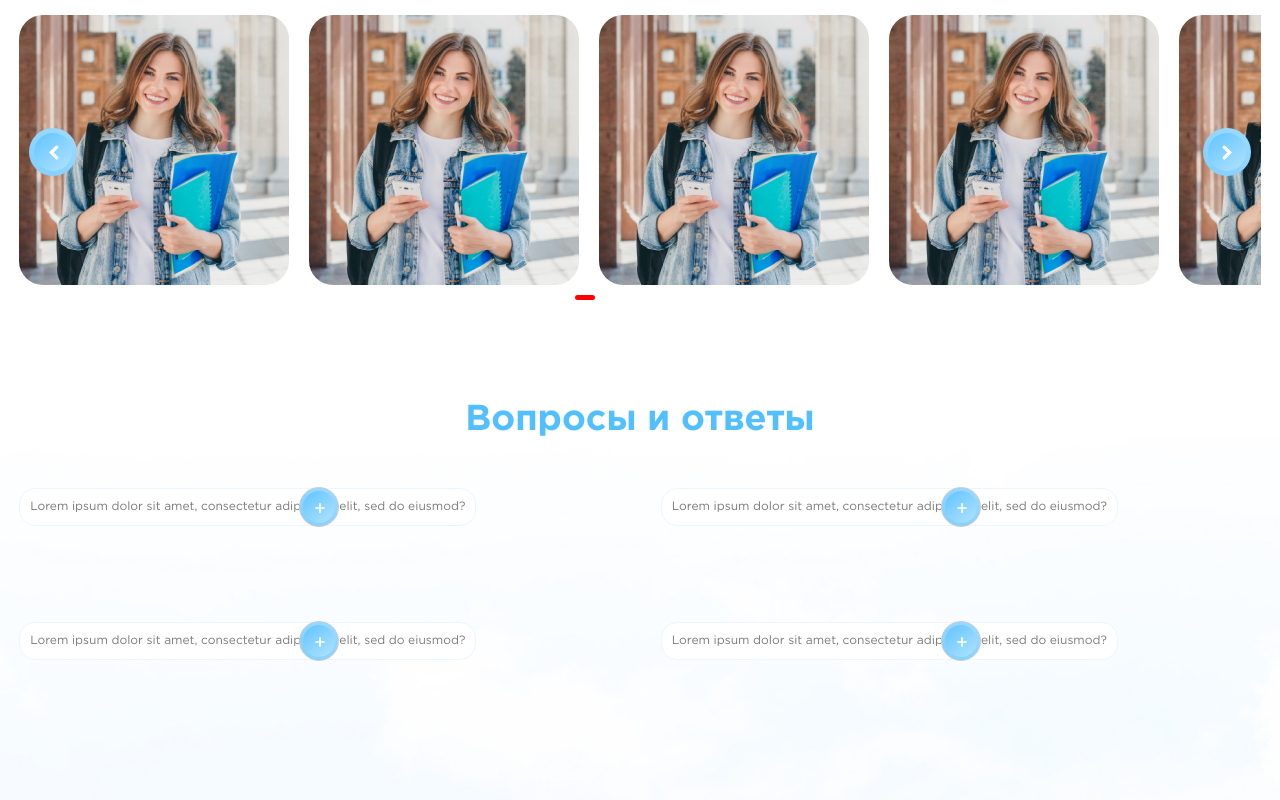
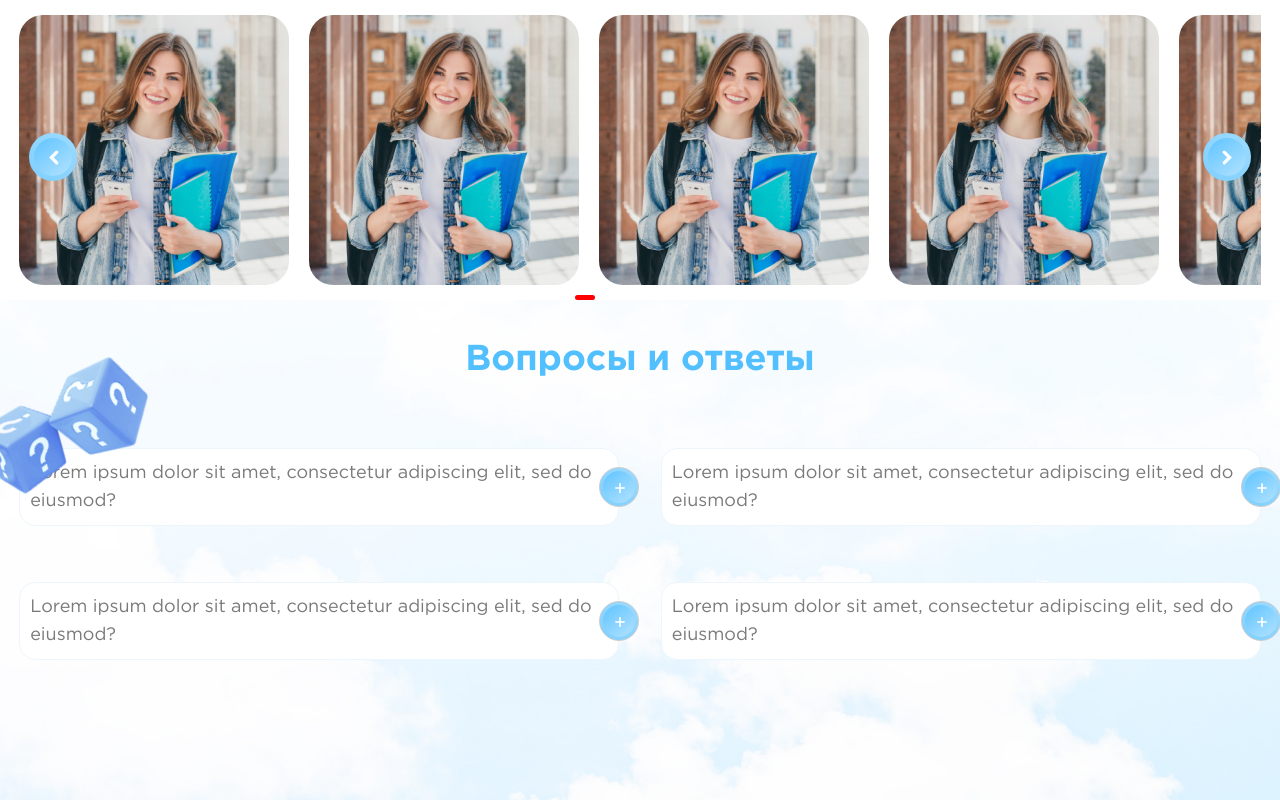
Before and after one commit to Deryjon/edu_lending_practice, a Vue app: page / in a window 1280 px wide. Shown: the part 2600-3400 px from the top of the page. Built offline with nearby package versions, Linux system fonts and the light colour scheme.

Commit message:
feat: finished question section (2023-06-27, 18:24)

```diff
--- a/src/pages/HomePage/components/AccardeonQuestions.vue
+++ b/src/pages/HomePage/components/AccardeonQuestions.vue
@@ -5,15 +5,15 @@
       :key="index"
       @click="toggleAccordion(index)"
       :class="{ active: activeIndex === index }"
-      class="accordion-item lg:mt-7 w-full md:w-[350px] lg:w-[600px] lg:h-[106px] h-[90px]"
+      class="accordion-item lg:mt-7 w-full md:w-[350px] lg:w-[600px] lg:h-[106px] h-[90px] "
       :style="{ height: activeIndex === index ? '316px' : '106px' }"
     >
       <div class="text flex items-center">
-        <div class="accordion-header text-gray rounded-2xl text-xs">
+        <div class="accordion-header text-gray rounded-2xl text-xs lg:text-lg">
           {{ item.title }}
         </div>
         <button
-          class="slider-control-2 slider-prev w-10 h-10 rounded-full border-none p-[3px] mt-10 absolute ml-[280px]"
+          class="slider-control-2 slider-prev w-10 h-10 rounded-full border-none p-[3px] mt-10 absolute ml-[280px] lg:ml-[580px]"
           v-if="activeIndex === index"
         >
           <div class="w-[32px] h-[32px] rounded-full border-none pl-3 pt-3">
@@ -26,7 +26,7 @@
         </button>
 
         <button
-          class="slider-control slider-prev w-10 h-10 rounded-full border-none p-[3px] mt-10 absolute ml-[280px]"
+          class="slider-control slider-prev w-10 h-10 rounded-full border-none p-[3px] mt-10 absolute ml-[280px] lg:ml-[580px]"
           v-else
         >
           <div class="w-[32px] h-[32px] rounded-full border-none pl-3 pt-3">
@@ -39,7 +39,7 @@
         </button>
       </div>
       <div
-        class="accordion-content rounded-2xl text-[10px]"
+        class="accordion-content rounded-2xl text-[10px] lg:text-[14px] text-gray"
         v-if="activeIndex === index"
       >
         {{ item.content }}
--- a/src/pages/HomePage/components/SliderStudents.vue
+++ b/src/pages/HomePage/components/SliderStudents.vue
@@ -1,6 +1,6 @@
 <template>
   <div
-    class="slider pb-[100px] w-full"
+    class="slider pb-[100px] lg:pb-0 w-full"
     ref="slider"
     @touchstart="onTouchStart"
     @touchend="onTouchEnd"
@@ -13,7 +13,7 @@
       ></div>
     </div>
     <button
-      class="slider-control slider-prev hidden lg:block w-12 h-12 rounded-full border-none mt-[-50px] lg:mt-[-5px] p-[5px]"
+      class="slider-control slider-prev hidden lg:block w-12 h-12 rounded-full border-none mt-[-50px] lg:mt-[50px] p-[5px]"
       @click="slidePrev"
     >
       <div
@@ -27,7 +27,7 @@
       </div>
     </button>
     <button
-      class="slider-control slider-next hidden lg:block lg:w-12 lg:h-12 lg:rounded-full lg:border-none mt-[-50px] lg:mt-[-5px] p-[5px]"
+      class="slider-control slider-next hidden lg:block lg:w-12 lg:h-12 lg:rounded-full lg:border-none mt-[-50px] lg:mt-[50px] p-[5px]"
       @click="slideNext"
     >
       <div
--- a/src/pages/HomePage/sections/QuestionSection.vue
+++ b/src/pages/HomePage/sections/QuestionSection.vue
@@ -1,10 +1,12 @@
 <template>
-  <section class="questions min-h-screen">
+  <section class="questions lg:bg-center min-h-screen">
     <div class="container">
-      <theTitle class="text-center mb-5">Вопросы и ответы</theTitle>
+      <theTitle class="text-center py-10 ">Вопросы и ответы</theTitle>
       <AccardeonQuestions />
+
     </div>
   </section>
+  <img src="../../../assets/icons/question-box.svg" alt="" class="hidden lg:flex relative bottom-[840px]">
 </template>
 
 <script>
```
Also changed, not shown: src/assets/icons/question-box.svg (added).
